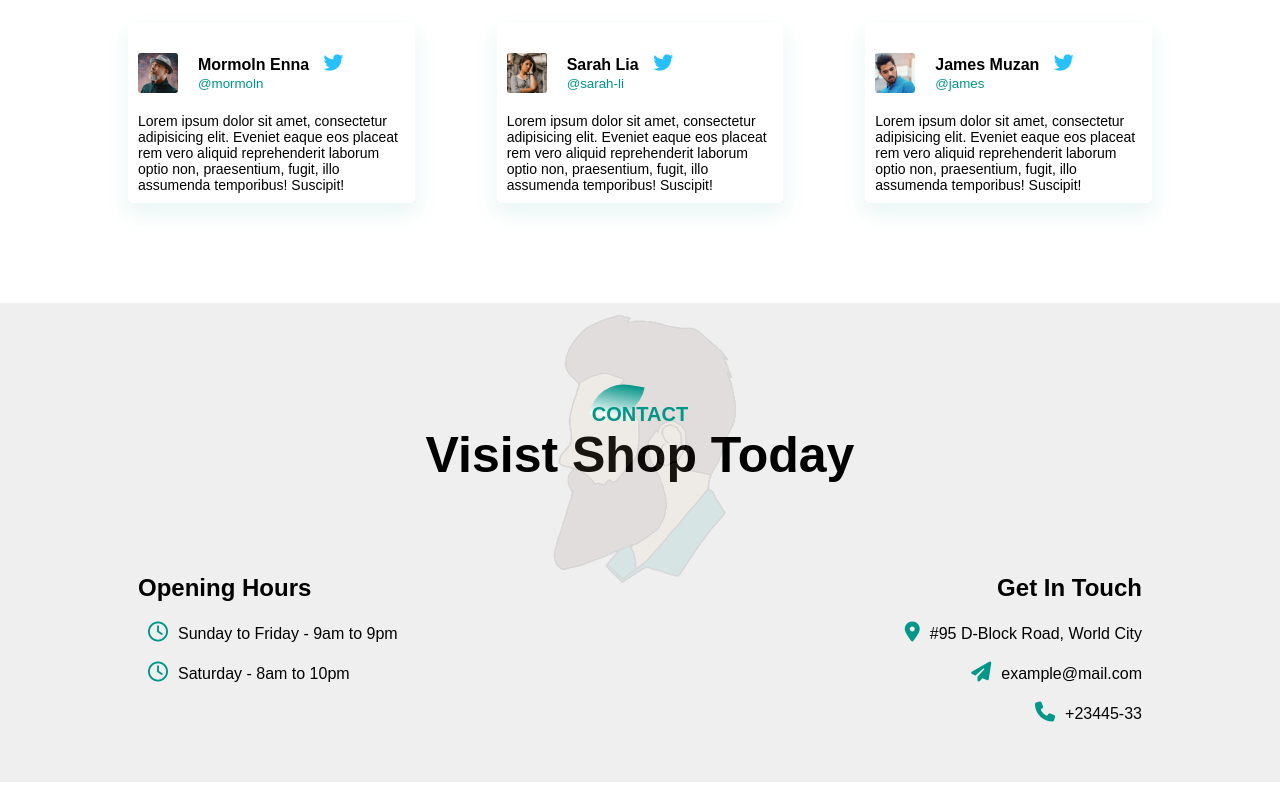
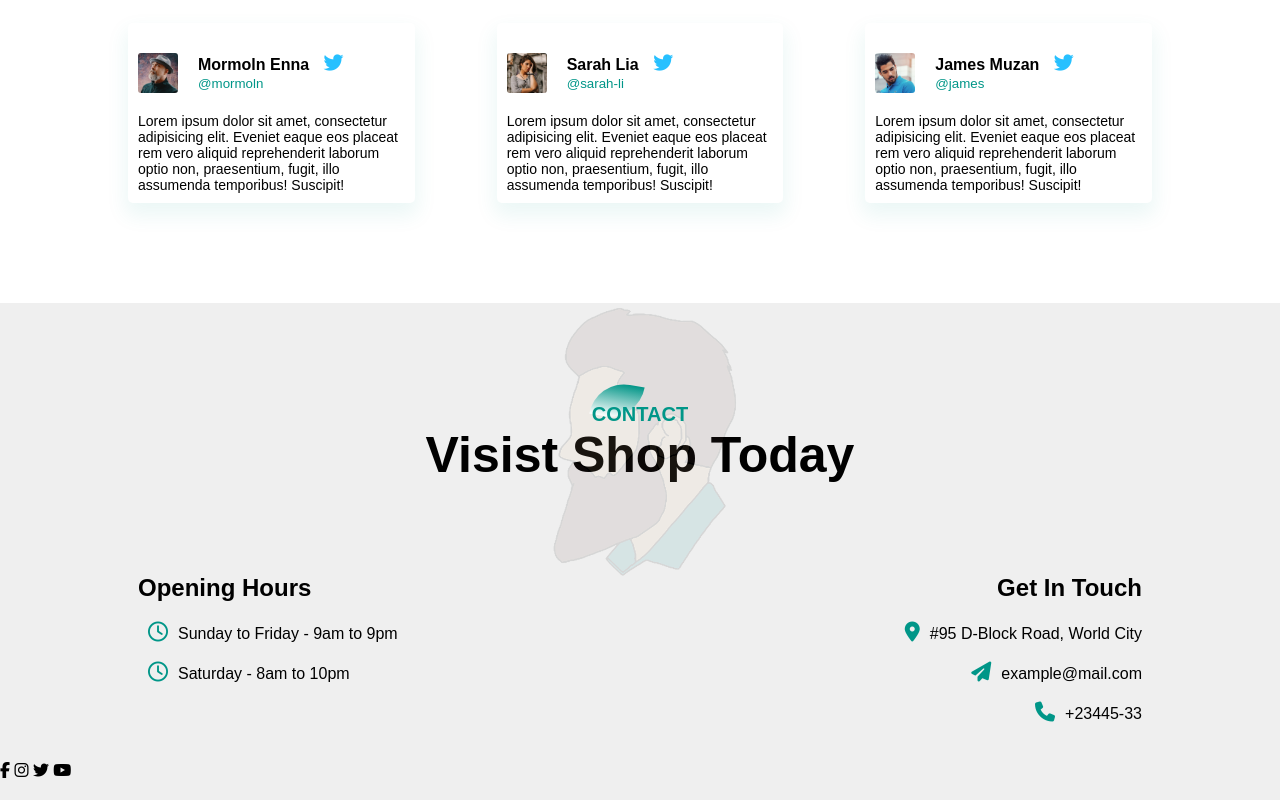
Before and after one commit to Juwel-771/web-design-two-double-zero, a plain HTML site: page 2. Barber Shop/index.html in a window 1280 px wide. Shown: the part 2768-3568 px from the top of the page. Drawn offline with Linux system fonts and the light colour scheme.

Commit message:
start of social link

```diff
--- a/2. Barber Shop/index.html
+++ b/2. Barber Shop/index.html
@@ -185,6 +185,14 @@
                 <p><i class="fa fa-phone"></i>+23445-33</p>
             </div>
         </div>
+
+
+        <div class="social-links">
+            <i class="fa fa-facebook"></i>
+            <i class="fa fa-instagram"></i>
+            <i class="fa fa-twitter"></i>
+            <i class="fa fa-youtube-play"></i>
+        </div>
     </section>
 
 
```
